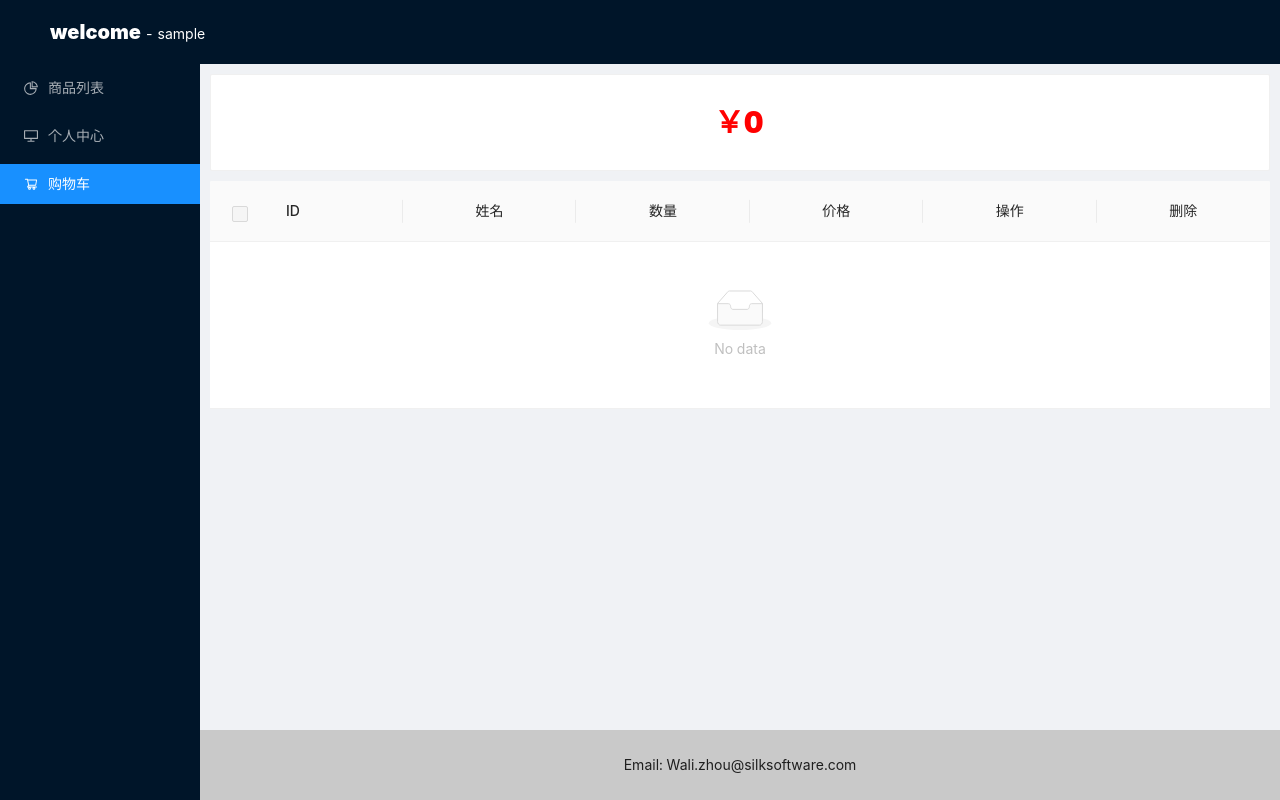
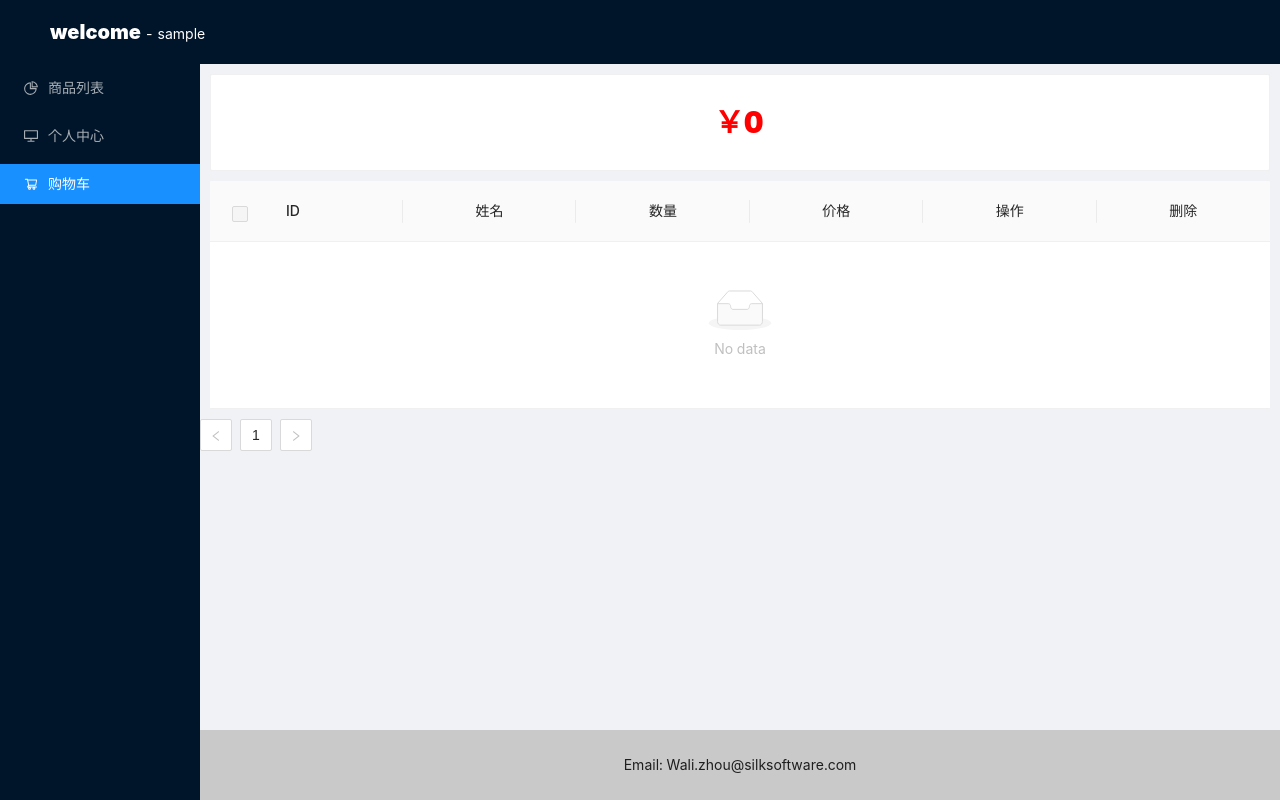
Before and after one commit to Wick-Zhou/React_study, a React (Create React App) app: page /shopcar in a window 1280 px wide. Built offline with nearby package versions, Linux system fonts and the light colour scheme; sample sign-in values are in the browser's storage.

Commit message:
'bug:分页状态保持'

```diff
--- a/src/components/Detail.js
+++ b/src/components/Detail.js
@@ -6,7 +6,6 @@ import { withRouter } from 'react-router-dom'
 
 class Detail extends PureComponent {
   render() {
-    console.log(this.props)
     return (
       <div>
         <Button onClick={() => { this.props.history.goBack() }}>{'<返回'}</Button>
--- a/src/components/GoodsList.js
+++ b/src/components/GoodsList.js
@@ -75,6 +75,11 @@ const GoodsList = function GoodsList(props) {
     }
   }
 
+  function onFinish(values) {
+    // console.log('Success:', values)
+    addUser(values)
+  }
+
   const columns = [
     {
       title: 'Key',
@@ -113,9 +118,9 @@ const GoodsList = function GoodsList(props) {
     },
   ]
 
-  function onFinish(values) {
-    // console.log('Success:', values)
-    addUser(values)
+  function onPageChange(paginationData) {
+    const { current } = paginationData
+    sessionStorage.setItem('goodListPage', current)
   }
 
   return (
@@ -208,6 +213,8 @@ const GoodsList = function GoodsList(props) {
         dataSource={dataSource}
         columns={columns}
         pagination={{ position: ['bottomCenter'] }}
+        onChange={(paginationData) => onPageChange(paginationData)}
+        defaultCurrent={2}
       />
     </div>
   )
--- a/src/components/ShopCar.js
+++ b/src/components/ShopCar.js
@@ -3,7 +3,7 @@
 import React, { Component } from 'react'
 import { connect } from 'react-redux'
 import {
-  Table, Card, Button, Popconfirm, message,
+  Table, Card, Button, Popconfirm, message, Pagination,
 } from 'antd'
 import {
   addCountAction,
@@ -16,6 +16,19 @@ import {
 import './shopCar.css'
 
 class ShopCar extends Component {
+  constructor(props) {
+    super(props)
+    this.state = { current: 1 }
+  }
+
+  // eslint-disable-next-line class-methods-use-this
+  onPageChange(currentPage) {
+    console.log(this)
+    console.log(currentPage)
+    this.setState({ current: currentPage })
+    sessionStorage.setItem('shopCarPage', currentPage)
+  }
+
   add(data) {
     // console.log(data);
     this.props.add(data)
@@ -27,7 +40,7 @@ class ShopCar extends Component {
   }
 
   delete(data) {
-    message.success('已成功删除！')
+    message.success('已成功删除!')
     this.props.delete(data)
   }
 
@@ -117,6 +130,13 @@ class ShopCar extends Component {
         this.changeAllSelected(selected)
       },
     }
+    // const paginationProps = {
+    //   onChange: (paginationData) => this.onPageChange(paginationData),
+    //   current: this.state.current,
+    //   defaultCurrent: sessionStorage.getItem('shopCarPage'),
+    //   total: this.props.carList.length,
+    //   defaultPageSize: 5,
+    // }
 
     return (
       <div>
@@ -134,7 +154,16 @@ class ShopCar extends Component {
           }}
           dataSource={this.props.carList}
           columns={columns}
-          pagination={{ position: ['bottomCenter'] }}
+          // pagination={{ position: ['bottomCenter'] }}
+          // pagination={paginationProps}
+          pagination={false}
+        />
+        <Pagination
+          defaultPageSize={5}
+          total={this.props.carList.length}
+          current={this.state.current}
+          // defaultCurrent={sessionStorage.getItem('shopCarPage')}
+          onChange={(paginationData) => this.onPageChange(paginationData)}
         />
       </div>
     )
--- a/src/routes/mainRoutes.js
+++ b/src/routes/mainRoutes.js
@@ -4,7 +4,7 @@ import ShopCar from '../components/ShopCar'
 
 const mainRoutes = [
   {
-    path: '/option1',
+    path: '/goodlist',
     component: GoodsList,
   },
   {
@@ -12,7 +12,7 @@ const mainRoutes = [
     component: Login,
   },
   {
-    path: '/option3',
+    path: '/shopcar',
     component: ShopCar,
   },
 ]
```
Also changed, not shown: src/containers/index.js (line endings or trailing spaces).
